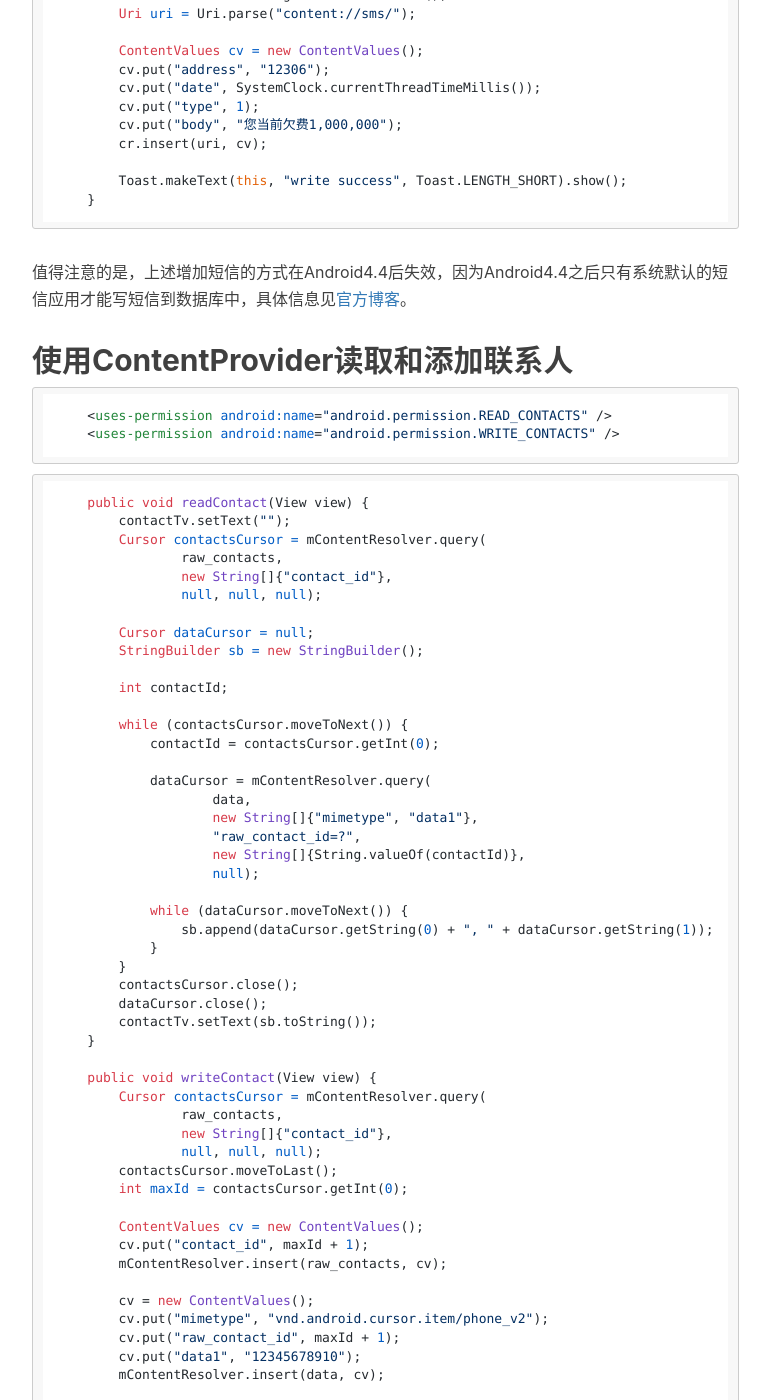
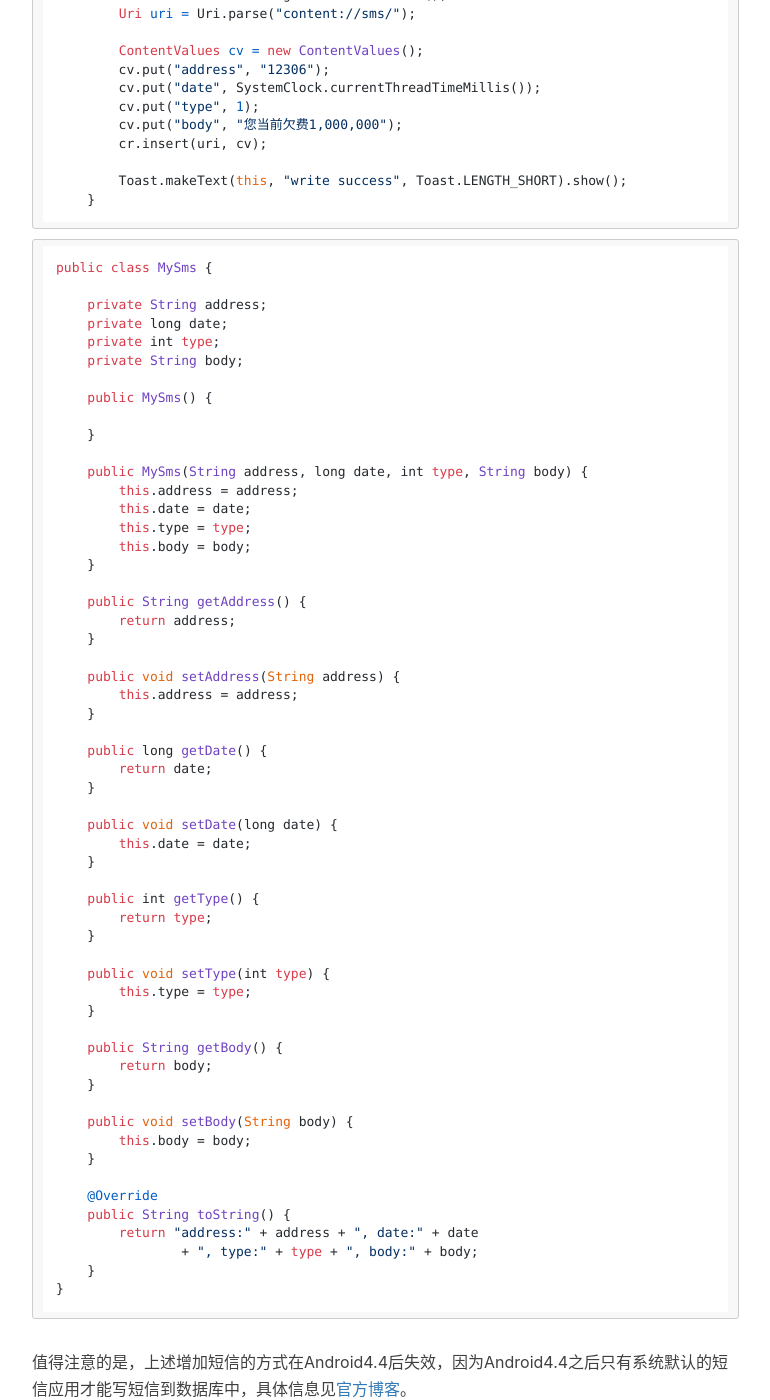
Before and after one commit to rorschach/rorschach.github.io, a Jekyll site: the page built from _posts/2016-02-12-android-content-provider.markdown, in a window 1280 px wide and 1400 px high, scrolled down 9661 px. Shown: the whole window, without its empty margins (233-1003 px from the left). Built offline with Jekyll 4.4.1, drawn with Linux system fonts in a browser that asks for light colours; nearby versions of some CDN libraries; comment, search, counter and statistics services are not loaded; some of the changed text lies outside the part shown.

Commit message:
update content provider

````diff
--- a/_posts/2016-02-12-android-content-provider.markdown
+++ b/_posts/2016-02-12-android-content-provider.markdown
@@ -446,6 +446,65 @@ public class PersonProvider extends ContentProvider {
     }
 ```
 
+```
+public class MySms {
+
+    private String address;
+    private long date;
+    private int type;
+    private String body;
+
+    public MySms() {
+
+    }
+
+    public MySms(String address, long date, int type, String body) {
+        this.address = address;
+        this.date = date;
+        this.type = type;
+        this.body = body;
+    }
+
+    public String getAddress() {
+        return address;
+    }
+
+    public void setAddress(String address) {
+        this.address = address;
+    }
+
+    public long getDate() {
+        return date;
+    }
+
+    public void setDate(long date) {
+        this.date = date;
+    }
+
+    public int getType() {
+        return type;
+    }
+
+    public void setType(int type) {
+        this.type = type;
+    }
+
+    public String getBody() {
+        return body;
+    }
+
+    public void setBody(String body) {
+        this.body = body;
+    }
+
+    @Override
+    public String toString() {
+        return "address:" + address + ", date:" + date
+                + ", type:" + type + ", body:" + body;
+    }
+}
+```
+
 值得注意的是，上述增加短信的方式在Android4.4后失效，因为Android4.4之后只有系统默认的短信应用才能写短信到数据库中，具体信息见[官方博客](http://android-developers.blogspot.jp/2013/10/getting-your-sms-apps-ready-for-kitkat.html)。
 
 ## 使用ContentProvider读取和添加联系人
@@ -456,6 +515,14 @@ public class PersonProvider extends ContentProvider {
 ```
 
 ```
+
+    private ContentResolver mContentResolver;
+    private static final Uri raw_contacts = Uri.parse("content://com.android.contacts/raw_contacts");
+
+    private static final Uri data = Uri.parse("content://com.android.contacts/data");
+
+    ...
+
     public void readContact(View view) {
         contactTv.setText("");
         Cursor contactsCursor = mContentResolver.query(
@@ -485,6 +552,12 @@ public class PersonProvider extends ContentProvider {
         contactsCursor.close();
         dataCursor.close();
         contactTv.setText(sb.toString());
+
+        // Or
+
+        // Uri uri = ContactsContract.CommonDataKinds.Phone.CONTENT_URI;
+        // Cursor cursor = getContentResolver().query(uri,
+        //       new String[] { "display_name", "sort_key" }, null, null, "sort_key");
     }
 
     public void writeContact(View view) {
````
